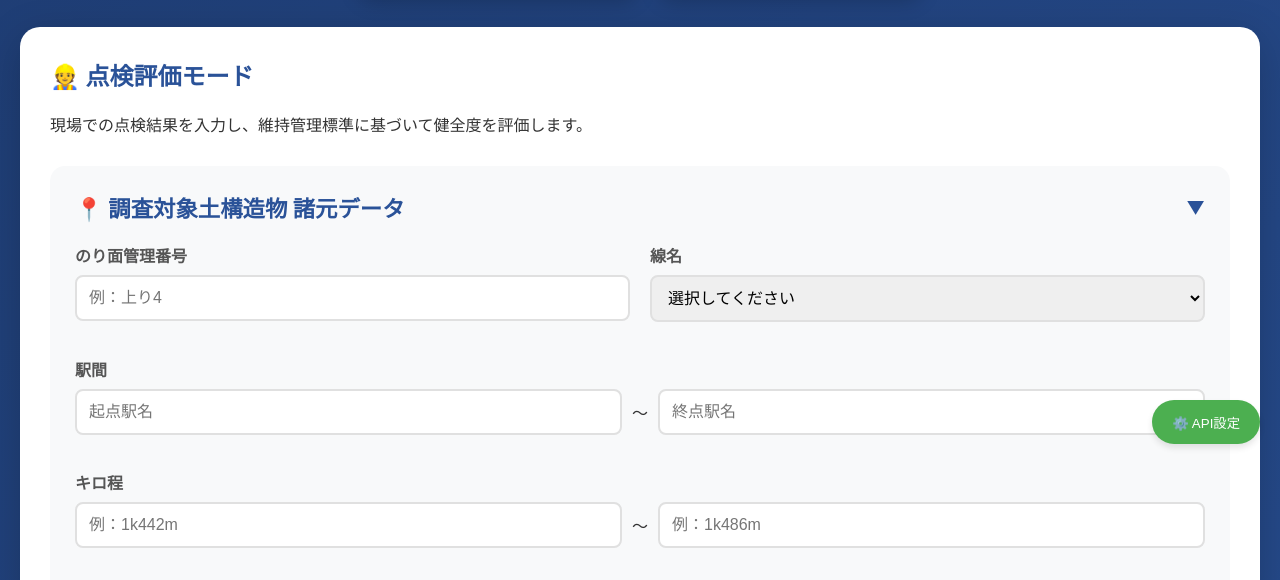
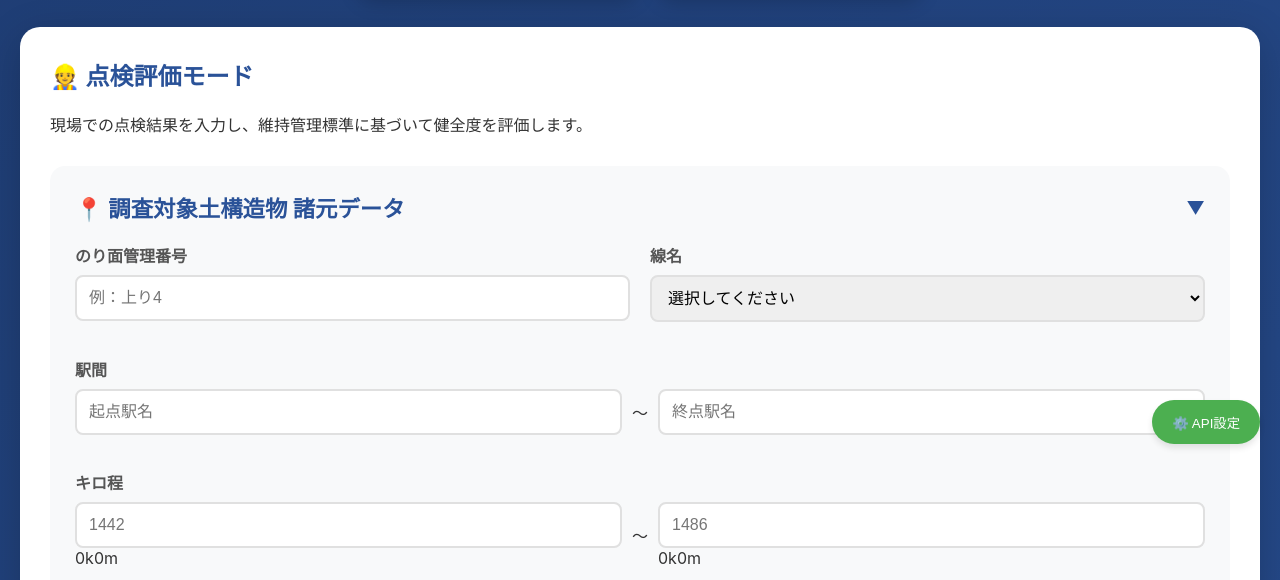
Before and after one commit to kiyoshi-terrain/railway-health-checker, a plain HTML site: page index.html in a window 1280 px wide. Shown: the part 336-916 px from the top of the page. Drawn offline with Linux system fonts and the light colour scheme.

Commit message:
Update index.html

```diff
--- a/index.html
+++ b/index.html
@@ -84,12 +84,21 @@
                                 </div>
                             </div>
                             <div class="form-group" style="grid-column: 1 / -1;">
-                                <label>キロ程</label>
-                                <div style="display: flex; gap: 10px; align-items: center;">
-                                    <input type="text" id="kmFrom" placeholder="例：1k442m" style="flex: 1;">
-                                    <span>～</span>
-                                    <input type="text" id="kmTo" placeholder="例：1k486m" style="flex: 1;">
-                                </div>
+    <label>キロ程</label>
+    <div style="display: flex; gap: 10px; align-items: center;">
+        <div style="flex: 1;">
+            <input type="number" id="kmFromInput" placeholder="1442" style="width: 100%;"
+                   oninput="updateKmDisplay('From')">
+            <span id="kmFromDisplay" class="km-display">0k0m</span>
+        </div>
+        <span>～</span>
+        <div style="flex: 1;">
+            <input type="number" id="kmToInput" placeholder="1486" style="width: 100%;"
+                   oninput="updateKmDisplay('To')">
+            <span id="kmToDisplay" class="km-display">0k0m</span>
+        </div>
+    </div>
+</div>
                             </div>
                             <div class="form-group">
                                 <label>対象（構造物種別）</label>
```
